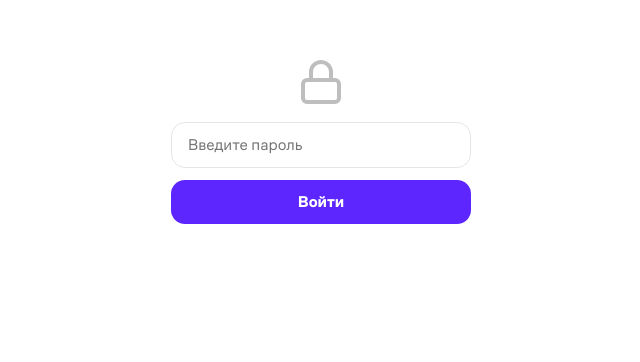
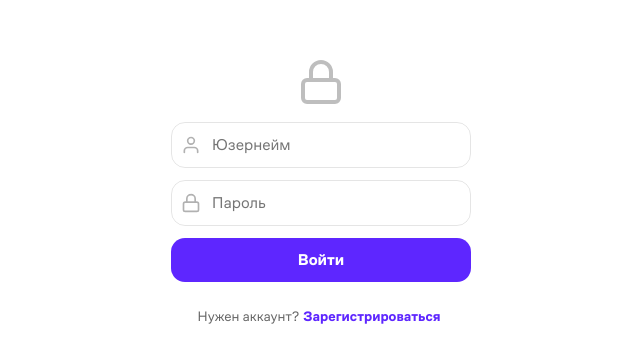
Before and after one commit to Kennisoan/videocall-transcriber, a React (Create React App) app in the folder frontend/: page / in a window 1280 px wide. Shown: the part 142-504 px from the top of the page, without its empty margins (319-959 px from the left). Built offline with nearby package versions, Linux system fonts and the light colour scheme; no server answers.

Commit message:
Add ErrorBoundary component for improved error handling and user feedback. Update PasswordForm to include username input, loading state, and error display. Enhance styles for better UI consistency.

```diff
--- /dev/null
+++ b/frontend/src/components/ErrorBoundary/ErrorBoundary.js
@@ -0,0 +1,76 @@
+import React from 'react';
+import { AlertTriangle } from 'react-feather';
+import styles from './ErrorBoundary.module.css';
+
+class ErrorBoundary extends React.Component {
+  constructor(props) {
+    super(props);
+    this.state = {
+      hasError: false,
+      error: null,
+      errorInfo: null,
+    };
+  }
+
+  static getDerivedStateFromError(error) {
+    // Update state so the next render will show the fallback UI
+    return { hasError: true, error };
+  }
+
+  componentDidCatch(error, errorInfo) {
+    // You can log the error to an error reporting service
+    console.error('Error caught by ErrorBoundary:', error, errorInfo);
+    this.setState({
+      errorInfo: errorInfo,
+    });
+  }
+
+  render() {
+    if (this.state.hasError) {
+      // Check if error is related to permissions
+      const isPermissionError =
+        (this.state.error &&
+          this.state.error.message &&
+          this.state.error.message
+            .toLowerCase()
+            .includes('permission')) ||
+        (this.state.error &&
+          this.state.error.message &&
+          this.state.error.message
+            .toLowerCase()
+            .includes('access denied')) ||
+        (this.state.error &&
+          this.state.error.response &&
+          this.state.error.response.status === 403);
+
+      return (
+        <div className={styles.errorContainer}>
+          <AlertTriangle size={48} className={styles.errorIcon} />
+          <h2 className={styles.errorTitle}>
+            {isPermissionError
+              ? 'Доступ запрещен'
+              : 'Произошла ошибка'}
+          </h2>
+          <p className={styles.errorMessage}>
+            {isPermissionError
+              ? 'У вас нет прав для доступа к этой записи. Обратитесь к администратору.'
+              : 'Что-то пошло не так. Попробуйте обновить страницу или обратитесь к администратору.'}
+          </p>
+          <button
+            className={styles.reloadButton}
+            onClick={() => window.location.reload()}
+          >
+            Обновить страницу
+          </button>
+          <p className={styles.errorDetails}>
+            {this.state.error && this.state.error.toString()}
+          </p>
+        </div>
+      );
+    }
+
+    return this.props.children;
+  }
+}
+
+export default ErrorBoundary;
--- /dev/null
+++ b/frontend/src/components/ErrorBoundary/ErrorBoundary.module.css
@@ -0,0 +1,57 @@
+.errorContainer {
+  display: flex;
+  flex-direction: column;
+  align-items: center;
+  justify-content: center;
+  text-align: center;
+  padding: 2rem;
+  margin: 2rem auto;
+  max-width: 80%;
+  background-color: var(--color-surface);
+  border-radius: 12px;
+  box-shadow: 0 2px 8px rgba(0, 0, 0, 0.05);
+}
+
+.errorIcon {
+  color: #e74c3c;
+  margin-bottom: 1rem;
+}
+
+.errorTitle {
+  font-size: 1.5rem;
+  margin-bottom: 1rem;
+  color: var(--color-text);
+}
+
+.errorMessage {
+  margin-bottom: 1.5rem;
+  color: var(--color-text-80);
+  line-height: 1.5;
+}
+
+.reloadButton {
+  padding: 0.5rem 1rem;
+  background-color: var(--color-primary);
+  color: white;
+  border: none;
+  border-radius: 8px;
+  cursor: pointer;
+  font-weight: 600;
+  margin-bottom: 1.5rem;
+  transition: background-color 0.2s ease;
+}
+
+.reloadButton:hover {
+  background-color: var(--color-primary-dark, #0056b3);
+}
+
+.errorDetails {
+  font-size: 0.8rem;
+  color: var(--color-text-60);
+  margin-top: 0.5rem;
+  padding: 0.5rem;
+  background-color: var(--color-background);
+  border-radius: 4px;
+  max-width: 100%;
+  overflow-wrap: break-word;
+}
--- /dev/null
+++ b/frontend/src/components/ErrorBoundary/index.js
@@ -0,0 +1 @@
+export { default } from './ErrorBoundary';
--- a/frontend/src/components/PasswordForm/PasswordForm.js
+++ b/frontend/src/components/PasswordForm/PasswordForm.js
@@ -1,24 +1,70 @@
 import React from 'react';
-import { Lock } from 'react-feather';
+import { Lock, User, Loader } from 'react-feather';
 
 import styles from './PasswordForm.module.css';
 
-function PasswordForm({ password, setPassword, error, handleLogin }) {
+function PasswordForm({
+  username,
+  setUsername,
+  password,
+  setPassword,
+  error,
+  handleLogin,
+  isRegister,
+  setIsRegister,
+  isLoading,
+}) {
   return (
     <div className={styles.container}>
       <Lock size={48} className={styles.lockIcon} />
       <form className={styles.form} onSubmit={handleLogin}>
-        <input
-          type="password"
-          value={password}
-          onChange={(e) => setPassword(e.target.value)}
-          placeholder="Введите пароль"
-        />
-        <button type="submit" className={styles.button}>
-          Войти
+        <div className={styles.inputGroup}>
+          <User size={20} className={styles.inputIcon} />
+          <input
+            type="text"
+            value={username}
+            onChange={(e) => setUsername(e.target.value)}
+            placeholder="Юзернейм"
+            required
+            disabled={isLoading}
+          />
+        </div>
+        <div className={styles.inputGroup}>
+          <Lock size={20} className={styles.inputIcon} />
+          <input
+            type="password"
+            value={password}
+            onChange={(e) => setPassword(e.target.value)}
+            placeholder="Пароль"
+            required
+            disabled={isLoading}
+          />
+        </div>
+        <button
+          type="submit"
+          className={styles.button}
+          disabled={isLoading}
+        >
+          {isLoading ? (
+            <Loader size={16} className={styles.buttonLoader} />
+          ) : isRegister ? (
+            'Зарегистрироваться'
+          ) : (
+            'Войти'
+          )}
         </button>
       </form>
       {error && <p className={styles.error}>{error}</p>}
+      <p className={styles.switchMode}>
+        {isRegister ? 'Уже есть аккаунт?' : 'Нужен аккаунт?'}
+        <button
+          className={styles.switchButton}
+          onClick={() => setIsRegister(!isRegister)}
+          disabled={isLoading}
+        >
+          {isRegister ? 'Войти' : 'Зарегистрироваться'}
+        </button>
+      </p>
     </div>
   );
 }
--- a/frontend/src/components/PasswordForm/PasswordForm.module.css
+++ b/frontend/src/components/PasswordForm/PasswordForm.module.css
@@ -20,9 +20,22 @@
   gap: 12px;
 }
 
+.inputGroup {
+  position: relative;
+  width: 100%;
+}
+
+.inputIcon {
+  position: absolute;
+  left: 10px;
+  top: 50%;
+  transform: translateY(-50%);
+  opacity: 0.3;
+}
+
 input {
   width: 100%;
-  padding: 10px 16px;
+  padding: 10px 16px 10px 40px;
   border: 1px solid var(--color-border);
   border-radius: 14px;
   background-color: var(--color-background);
@@ -40,6 +53,9 @@ input {
   font-weight: 700;
   cursor: pointer;
   transition: transform 0.2s ease;
+  display: flex;
+  align-items: center;
+  justify-content: center;
 }
 
 .button:active {
@@ -52,3 +68,43 @@ input {
   cursor: not-allowed;
   opacity: 0.5;
 }
+
+.buttonLoader {
+  animation: spin 1s linear infinite;
+}
+
+@keyframes spin {
+  0% {
+    transform: rotate(0deg);
+  }
+  100% {
+    transform: rotate(360deg);
+  }
+}
+
+.error {
+  color: #e74c3c;
+  margin: 0;
+  font-size: 14px;
+}
+
+.switchMode {
+  margin: 8px 0 0;
+  font-size: 14px;
+  color: var(--color-text-60);
+}
+
+.switchButton {
+  background: none;
+  border: none;
+  color: var(--color-primary);
+  cursor: pointer;
+  font-weight: bold;
+  padding: 0 4px;
+  font-size: 14px;
+}
+
+.switchButton:disabled {
+  opacity: 0.5;
+  cursor: not-allowed;
+}
```
